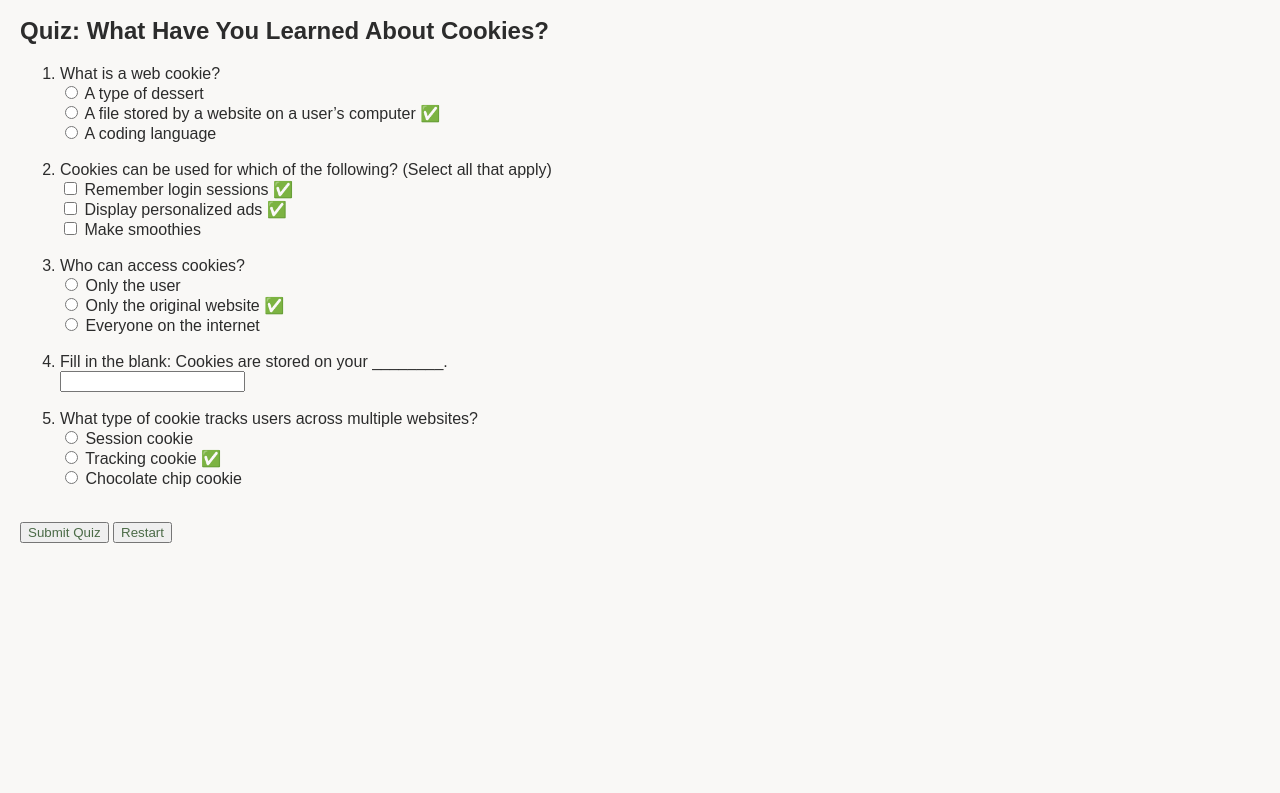
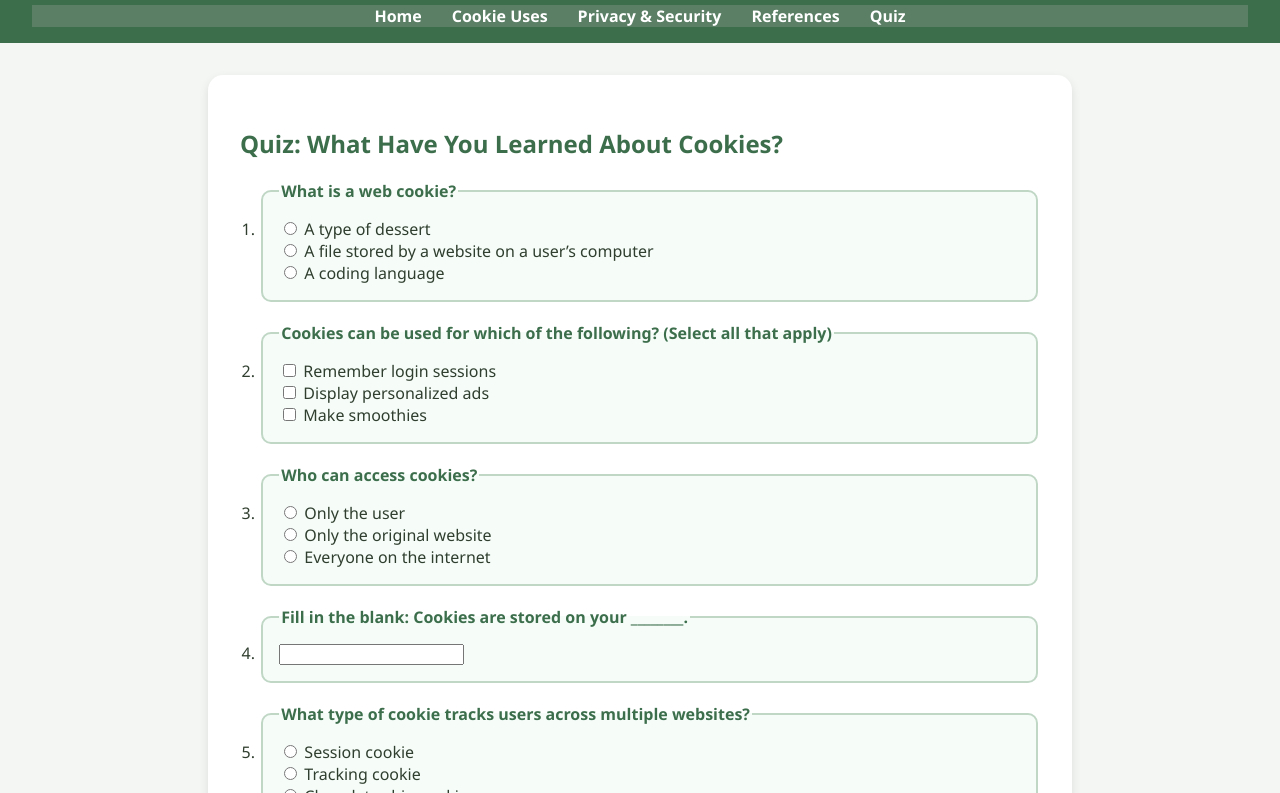
Before and after one commit to mcurrie7/cookie-webiste, a plain HTML site: page quiz.html in a window 1280 px wide. Shown: the part 119-912 px from the top of the page. Before the commit the page ends 800 px from the top, so only its background shows below. Drawn offline with Linux system fonts and the light colour scheme.

Commit message:
Add files via upload

```diff
--- a/quiz.html
+++ b/quiz.html
@@ -1,7 +1,8 @@
+<<!DOCTYPE html>
 <html lang="en">
 <head>
   <meta charset="UTF-8">
-  <title>Cookies in Web Tech</title>
+  <title>Cookies in Web Tech Quiz</title>
   <link rel="stylesheet" href="styles.css">
 </head>
 <body>
@@ -13,44 +14,58 @@
         <li><a href="subtopic1.html">Cookie Uses</a></li>
         <li><a href="subtopic2.html">Privacy & Security</a></li>
         <li><a href="references.html">References</a></li>
+        <li><a href="quiz.html">Quiz</a></li>
       </ul>
     </nav>
   </header>
+
+  <main>
     <h2>Quiz: What Have You Learned About Cookies?</h2>
+
     <form id="quizForm">
       <ol>
         <li>
-      What is a web cookie?<br>
-      <input type="radio" name="q1" value="a"> A type of dessert<br>
-      <input type="radio" name="q1" value="b"> A file stored by a website on a user’s computer ✅<br>
-      <input type="radio" name="q1" value="c"> A coding language<br>
-    </li><br>
+          <fieldset>
+            <legend>What is a web cookie?</legend>
+            <label><input type="radio" name="q1" value="a"> A type of dessert</label><br>
+            <label><input type="radio" name="q1" value="b"> A file stored by a website on a user’s computer</label><br>
+            <label><input type="radio" name="q1" value="c"> A coding language</label>
+          </fieldset>
+        </li>
 
         <li>
-      Cookies can be used for which of the following? (Select all that apply)<br>
-      <input type="checkbox" name="q2" value="a"> Remember login sessions ✅<br>
-      <input type="checkbox" name="q2" value="b"> Display personalized ads ✅<br>
-      <input type="checkbox" name="q2" value="c"> Make smoothies<br>
-    </li><br>
+          <fieldset>
+            <legend>Cookies can be used for which of the following? (Select all that apply)</legend>
+            <label><input type="checkbox" name="q2" value="a"> Remember login sessions</label><br>
+            <label><input type="checkbox" name="q2" value="b"> Display personalized ads</label><br>
+            <label><input type="checkbox" name="q2" value="c"> Make smoothies</label>
+          </fieldset>
+        </li>
 
         <li>
-      Who can access cookies?<br>
-      <input type="radio" name="q3" value="a"> Only the user<br>
-      <input type="radio" name="q3" value="b"> Only the original website ✅<br>
-      <input type="radio" name="q3" value="c"> Everyone on the internet<br>
-    </li><br>
+          <fieldset>
+            <legend>Who can access cookies?</legend>
+            <label><input type="radio" name="q3" value="a"> Only the user</label><br>
+            <label><input type="radio" name="q3" value="b"> Only the original website</label><br>
+            <label><input type="radio" name="q3" value="c"> Everyone on the internet</label>
+          </fieldset>
+        </li>
 
         <li>
-      Fill in the blank: Cookies are stored on your ________.<br>
-      <input type="text" name="q4"><br>
-    </li><br>
+          <fieldset>
+            <legend>Fill in the blank: Cookies are stored on your ________.</legend>
+            <input type="text" name="q4">
+          </fieldset>
+        </li>
 
         <li>
-      What type of cookie tracks users across multiple websites?<br>
-      <input type="radio" name="q5" value="a"> Session cookie<br>
-      <input type="radio" name="q5" value="b"> Tracking cookie ✅<br>
-      <input type="radio" name="q5" value="c"> Chocolate chip cookie<br>
-    </li><br>
+          <fieldset>
+            <legend>What type of cookie tracks users across multiple websites?</legend>
+            <label><input type="radio" name="q5" value="a"> Session cookie</label><br>
+            <label><input type="radio" name="q5" value="b"> Tracking cookie</label><br>
+            <label><input type="radio" name="q5" value="c"> Chocolate chip cookie</label>
+          </fieldset>
+        </li>
       </ol>
 
       <button type="button" onclick="checkAnswers()">Submit Quiz</button>
@@ -58,44 +73,40 @@
     </form>
 
     <div id="result"></div>
-<script>function checkAnswers() {
+  </main>
+
+  <script>
+    function checkAnswers() {
       let score = 0;
       let resultText = "";
 
-    // Q1
       let q1 = document.querySelector('input[name="q1"]:checked');
       if (q1 && q1.value === "b") score++;
       resultText += "<p>Q1 Answer: " + (q1 ? q1.value : "No answer") + "</p>";
 
-    // Q2 (Checkbox, two correct: a & b)
       let q2 = document.querySelectorAll('input[name="q2"]:checked');
       let selectedQ2 = Array.from(q2).map(i => i.value);
       let correctQ2 = selectedQ2.includes("a") && selectedQ2.includes("b") && selectedQ2.length === 2;
       if (correctQ2) score++;
       resultText += "<p>Q2 Answer: " + selectedQ2.join(", ") + "</p>";
 
-    // Q3
       let q3 = document.querySelector('input[name="q3"]:checked');
       if (q3 && q3.value === "b") score++;
       resultText += "<p>Q3 Answer: " + (q3 ? q3.value : "No answer") + "</p>";
 
-    // Q4 (Text)
       let q4 = document.querySelector('input[name="q4"]').value.trim().toLowerCase();
       if (q4 === "computer") score++;
       resultText += "<p>Q4 Answer: " + q4 + "</p>";
 
-    // Q5
       let q5 = document.querySelector('input[name="q5"]:checked');
       if (q5 && q5.value === "b") score++;
       resultText += "<p>Q5 Answer: " + (q5 ? q5.value : "No answer") + "</p>";
 
-    // Results
       let total = 5;
       let pass = score >= 3 ? "✅ You passed!" : "❌ You did not pass.";
       document.getElementById("result").innerHTML =
         `<h3>Score: ${score}/${total}</h3>` + resultText + `<h3>${pass}</h3>`;
     }
   </script>
-</main>
 </body>
 </html>
--- a/styles.css
+++ b/styles.css
@@ -1,65 +1,91 @@
-
-
 body {
-    font-family: Arial, sans-serif;
-    background-color: #f9f8f6;
-    color: #2c2c2c;
-    margin: 20px;
+  font-family: 'Segoe UI', sans-serif;
+  background-color: #f3f6f2;
+  color: #2f3e2e;
+  margin: 0;
   padding: 0;
 }
 
+header {
+  background-color: #3c6e4c; /* emerald green */
+  color: white;
+  padding: 1em 2em;
+  text-align: center;
+}
 
 nav ul {
+  list-style: none;
   display: flex;
-    gap: 15px;
-    list-style: none;
+  justify-content: center;
   padding: 0;
-    background-color: #3b3b3b;
+  margin: 0;
+  background-color: #5a7f65; /* darker sage */
 }
 
-  nav ul li a {
-    color: #f9f8f6;
-    text-decoration: none;
-    padding: 10px;
-    display: block;
+nav ul li {
+  margin: 0 15px;
 }
 
-  nav ul li a:hover {
-    background-color: #5c5c5c;
+nav a {
+  color: white;
+  text-decoration: none;
+  font-weight: bold;
 }
 
-
 main {
-    background-color: #fffefa;
-    padding: 20px;
-    margin-top: 20px;
-    border: 1px solid #ccc;
+  max-width: 800px;
+  margin: 2em auto;
+  background-color: white;
+  padding: 2em;
+  border-radius: 15px;
+  box-shadow: 0 4px 10px rgba(0, 0, 0, 0.1);
 }
 
-  table {
-    width: 100%;
-    border-collapse: collapse;
-    margin-top: 15px;
-    background-color: #f4f1ec;
+h2 {
+  color: #3c6e4c;
 }
 
-  table, th, td {
-    border: 1px solid #aaa;
-    padding: 8px;
+form ol {
+  padding-left: 1.2em;
 }
 
-
-  img {
-    margin-top: 15px;
-    max-width: 100%;
-    border: 1px solid #ddd;
+form li {
+  margin-bottom: 20px;
 }
 
-
-  a, button {
-    color: #4b6b47;
+fieldset {
+  border: 2px solid #c1d7c6;
+  border-radius: 10px;
+  padding: 1em;
+  background-color: #f6fdf9;
 }
 
-  a:hover, button:hover {
-    color: #365135;
+legend {
+  font-weight: bold;
+  color: #3c6e4c;
 }
+
+button {
+  background-color: #8db596;
+  color: white;
+  border: none;
+  padding: 10px 20px;
+  margin-top: 10px;
+  margin-right: 10px;
+  border-radius: 8px;
+  font-size: 16px;
+  cursor: pointer;
+  transition: background-color 0.3s ease;
+}
+
+button:hover {
+  background-color: #6d9e7c;
+}
+
+#result {
+  margin-top: 30px;
+  background-color: #e6f3ec;
+  padding: 20px;
+  border-left: 5px solid #3c6e4c;
+  border-radius: 8px;
+}
```
Also changed, not shown: subtopic1.html (+1 -1 lines), 1 other file. Lines whose indentation alone changed are shown as unchanged.
